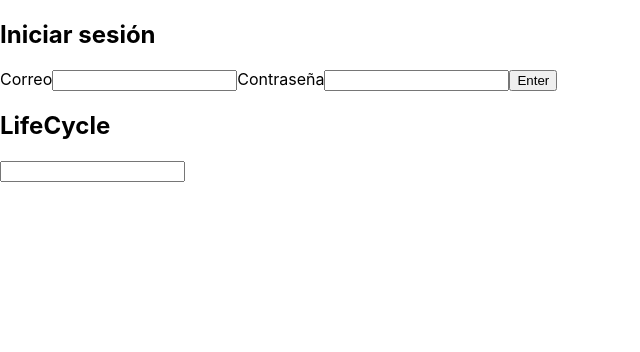
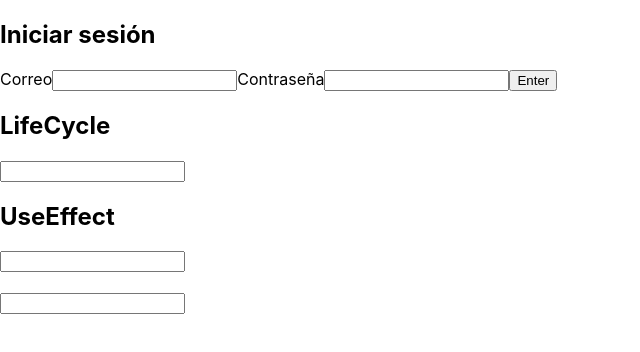
Before and after one commit to Melrose1/login-udemy, a React (Create React App) app: page / in a window 1280 px wide. Shown: the top 352 px of the page, without its empty margins (0-640 px from the left). Built offline with nearby package versions, Linux system fonts and the light colour scheme.

Commit message:
useEffect and equivalents

```diff
--- a/src/index.js
+++ b/src/index.js
@@ -4,12 +4,14 @@ import './index.css';
 import App from './App';
 import reportWebVitals from './reportWebVitals';
 import LifeCycle from './lifecycle/lifecycle';
+import UseEffect from './useEffect/UseEffect';
 
 const root = ReactDOM.createRoot(document.getElementById('root'));
 root.render(
   <React.StrictMode>
     <App />
     <LifeCycle />
+    <UseEffect />
   </React.StrictMode>
 );
 
--- /dev/null
+++ b/src/useEffect/UseEffect.js
@@ -0,0 +1,40 @@
+import { useState, useEffect } from 'react';
+
+const UseEffect = () => {
+  const [name, setName] = useState('');
+  const [age, setAge] = useState(0);
+  /* componentDidUpdate */
+  useEffect(() => {
+    // do not make the callback of useEffect asynchronous, declare another function
+    /*  const myFuctionAsync = async () => {};
+    myFuctionAsync.catch(null); */
+
+    console.log('didUpdate effect');
+  });
+  /* componentDidMount */
+  useEffect(() => {
+    console.log('didMount effect');
+    return () => {
+      console.log('willlUnmount');
+    };
+  }, []);
+  useEffect(() => {
+    console.log('name cambio');
+  }, [name]);
+  return (
+    <div>
+      <h2>UseEffect</h2>
+      <input
+        value={name}
+        onChange={({ target: { value } }) => setName(value)}
+      ></input>
+      <br></br>
+      <br></br>
+      <input
+        age={age}
+        onChange={({ target: { value } }) => setAge(value)}
+      ></input>
+    </div>
+  );
+};
+export default UseEffect;
```
